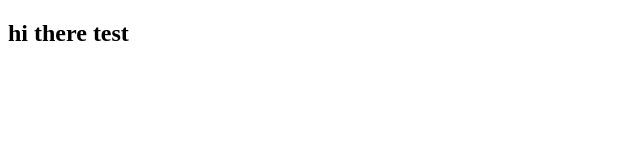
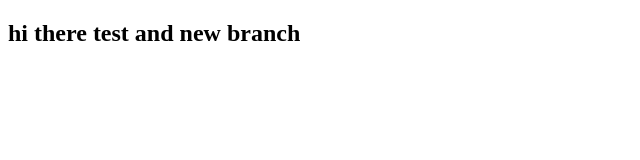
Before and after one commit to Yuliia-Lysiuk/git-trainning, a plain HTML site: page trello/trello.html in a window 1280 px wide. Shown: the whole page, without its empty margins (0-640 px from the left). Drawn offline with Linux system fonts and the light colour scheme.

Commit message:
have new branch

```diff
--- a/trello/trello.html
+++ b/trello/trello.html
@@ -7,6 +7,6 @@
     <title>Document</title>
 </head>
 <body>
-   <h2>hi there test</h2>
+   <h2>hi there test and new branch</h2>
 </body>
 </html>
```
